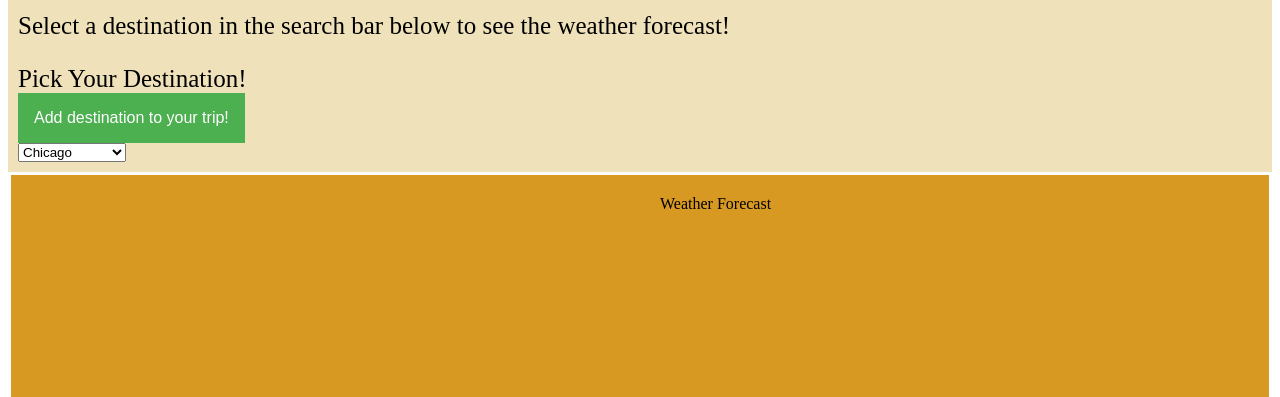
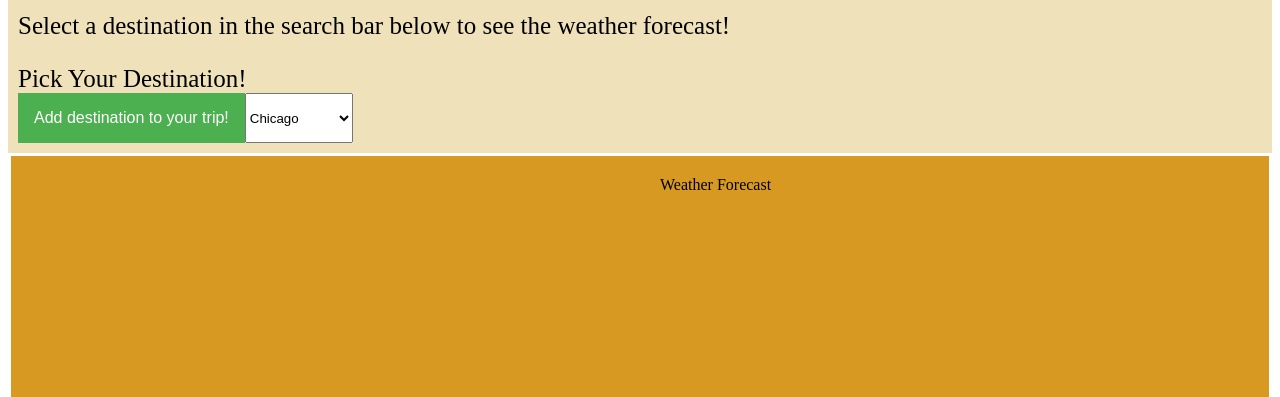
Before and after one commit to SCCroix/team8-project1, a plain HTML site: page index.html in a window 1280 px wide. Shown: the part 703-1100 px from the top of the page. Drawn offline with Linux system fonts and the light colour scheme; some packages are replaced by stand-ins of ours; a script that the page names is missing.

Commit message:
updated button

```diff
--- a/assets/style.css
+++ b/assets/style.css
@@ -93,8 +93,7 @@
     flex-flow: column;
 }
 .drop{
-    position: relative;
-    display: inline block;
+    display: flex;
 }
 .dropbtn{
     background-color: #4caf50;
```
